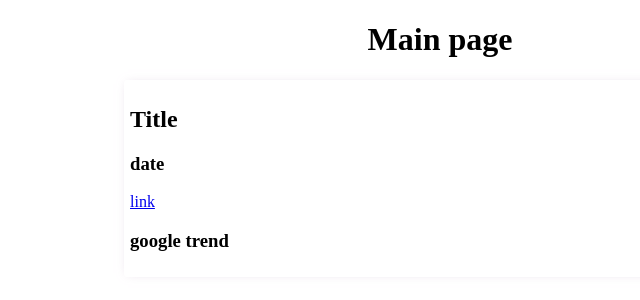
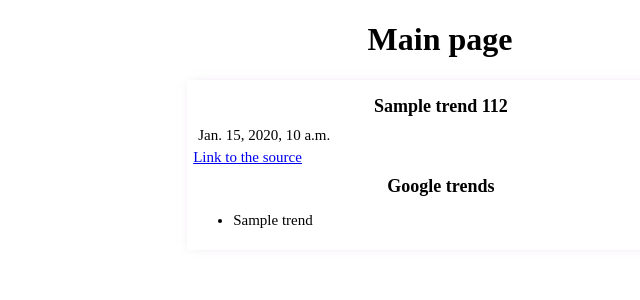
Before and after one commit to anna-zhydko/News-Aggregator-Django, a Django app: template news_agg/mainapp/templates/mainapp/index.html in a window 1280 px wide. Shown: the top 300 px of the page, without its empty margins (200-840 px from the left). Run offline with Django 3.2, Linux system fonts and the light colour scheme; the template is opened without the code that fills it: most values are stand-ins (such as "Sample title", 1, 10 or a date in 2020).

Commit message:
news display

```diff
--- a/news_agg/mainapp/static/index_style.css
+++ b/news_agg/mainapp/static/index_style.css
@@ -7,16 +7,34 @@ h1{
 .wrapper{
     display: flex;
     flex-direction: column;
-    width: 50%;
+    width: 40%;
     margin: auto;
 }
 
 div .card{
   height: 50%;
   width: 98%;
+  font-size: 15px;
   padding: 6px;
-  margin-bottom: 2%;
+  margin-bottom: 5%;
   border-radius: 3px;
   border: 0;
   box-shadow: 0px 0px 10px -4px rgba(205,184,209,0.63);
 }
+
+div .title{
+    text-align: center;
+    font-weight: 600;
+    margin: 2%;
+    font-size: 18px;
+
+}
+
+div .published{
+    margin: 1%;
+}
+
+. g-trend title{
+    text-align: center;
+    font-size: 17px;
+}
--- a/news_agg/mainapp/templates/mainapp/index.html
+++ b/news_agg/mainapp/templates/mainapp/index.html
@@ -12,12 +12,19 @@
 <body>
 <h1>Main page</h1>
 <div class="wrapper">
+    {% for trend_112 in trends_112 %}
     <div class="card">
-        <h2>Title</h2>
-        <h3>date</h3>
-        <a href="https://www.google.com/">link</a>
-        <h3>google trend</h3>
+        <div class="title">{{ trend_112.title }}</div>
+        <div class="published">{{ trend_112.published }}</div>
+        <a href="{{ trend_112.link }}" class="link">Link to the source</a>
+        <div class="g-trend title">Google trends</div>
+        <ul>
+        {% for trend in trend_112.google_trends %}
+        <li class="g-trend">{{ trend }}</li>
+        {% endfor%}
+        </ul>
     </div>
+    {% endfor%}
 </div>
 
 
--- a/news_agg/mainapp/views.py
+++ b/news_agg/mainapp/views.py
@@ -1,6 +1,7 @@
 from django.shortcuts import render
-from django.http import HttpResponse
+from mainapp.rss_parser import get_trends
+import time
 
 
 def index(request):
-    return render(request, 'mainapp/index.html')
+    return render(request, 'mainapp/index.html', {'trends_112': get_trends()})
```
Also changed, not shown: news_agg/mainapp/rss_parser.py (+53 -44 lines).
